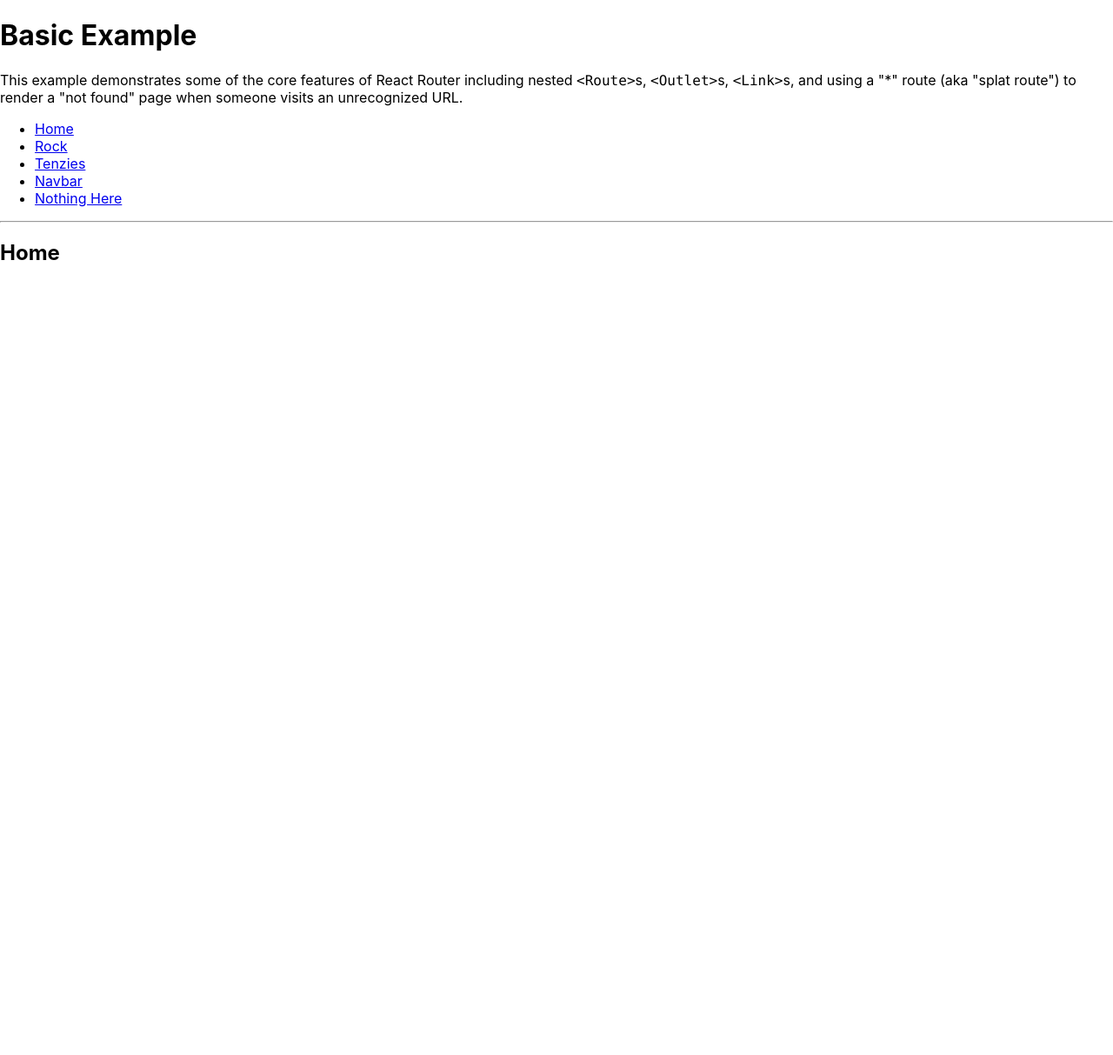
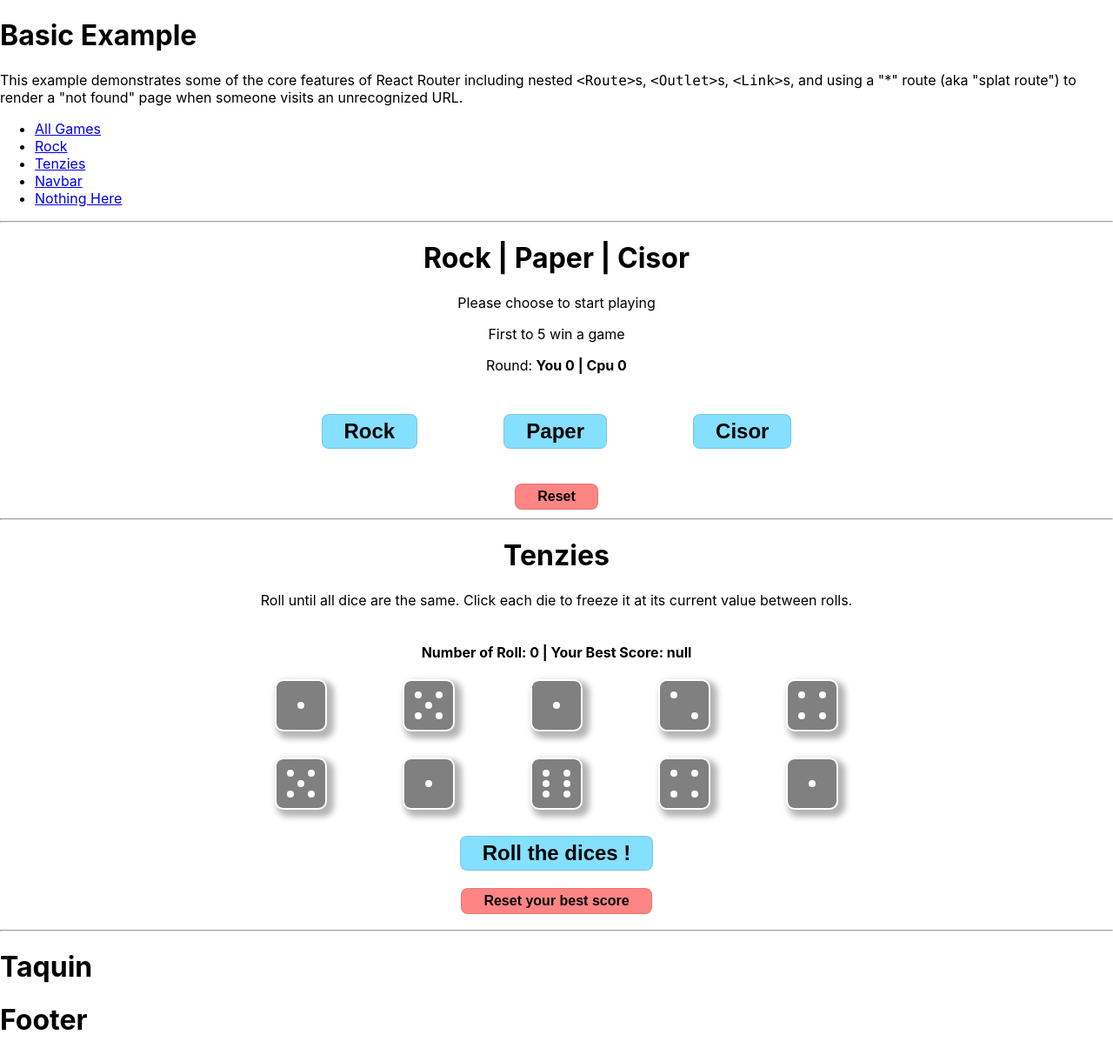
Before and after one commit to LFSchefer/reactminigame, a React (Create React App) app: page / in a window 1280 px wide. Shown: the whole page at 87% size. Before the commit the page ends 800 px from the top, so only its background shows below. Built offline with nearby package versions, Linux system fonts and the light colour scheme.

Commit message:
route done

```diff
--- a/src/App.js
+++ b/src/App.js
@@ -4,6 +4,7 @@ import Footer from './components/Footer';
 import Tenzies from './components/Tenzies';
 import Rock from './components/Rock';
 import Taquin from './components/Taquin';
+import AllGames from './components/AllGames';
 
 import { Routes, Route, Outlet, Link } from "react-router-dom";
 
@@ -32,7 +33,7 @@ export default function App() {
             parent route elements. See the note about <Outlet> below. */}
       <Routes>
         <Route path="/" element={<Navbar />}>
-          <Route index element={<Home />} />
+          <Route index element={<AllGames />} />
           <Route path="navbar" element={<Navbar />} />
           <Route path="Tenzies" element={<Tenzies />} />
           <Route path='Rock' element={<Rock />} />
@@ -43,6 +44,7 @@ export default function App() {
           <Route path="*" element={<NoMatch />} />
         </Route>
       </Routes>
+      <Footer/>
     </div>
   );
 }
--- /dev/null
+++ b/src/components/AllGames.jsx
@@ -0,0 +1,19 @@
+import * as React from "react";
+import Navbar from './Navbar';
+import Footer from './Footer';
+import Tenzies from './Tenzies';
+import Rock from './Rock';
+import Taquin from './Taquin';
+
+
+export default function AllGames(props) {
+  return (
+    <>
+    < Rock />
+    <hr />
+    <Tenzies/>
+    <hr />
+    <Taquin/>
+    </>
+  )
+}
--- a/src/components/Navbar.js
+++ b/src/components/Navbar.jsx
@@ -12,7 +12,7 @@ export default function Navbar(props) {
     <nav>
       <ul>
         <li>
-          <Link to="/">Home</Link>
+          <Link to="/">All Games</Link>
         </li>
         <li>
           <Link to="/rock">Rock</Link>
--- a/src/components/Rock.css
+++ b/src/components/Rock.css
@@ -28,6 +28,7 @@
   border: 1px solid rgba(0, 0, 0, 0.1);
   cursor: pointer;
   margin: 30px auto 10px auto;
+  display: flex;
 }
 
 .player-cpu {
@@ -67,3 +68,8 @@
   margin: 5px auto;
   width: fit-content;
 }
+
+.rock-rules {
+  margin: 0 auto;
+  text-align: center;
+}
```
Also changed, not shown: src/components/Dice.jsx (renamed from src/components/Dice.js), src/components/Footer.jsx (renamed from src/components/Footer.js), src/components/Rock.jsx (renamed from src/components/Rock.js), src/components/Taquin.jsx (renamed from src/components/Taquin.js), src/components/TenzieRules.jsx (renamed from src/components/TenzieRules.js), src/components/Tenzies.jsx (renamed from src/components/Tenzies.js).
